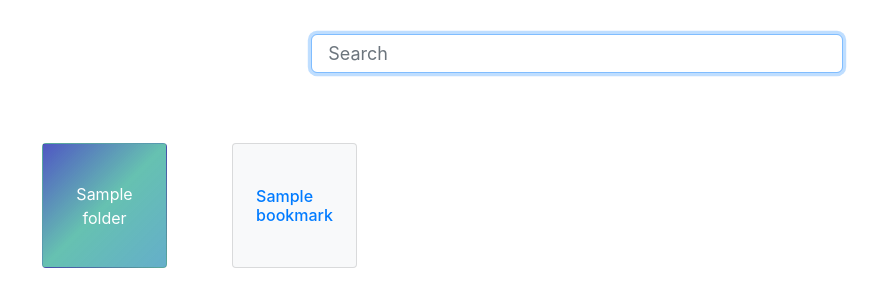
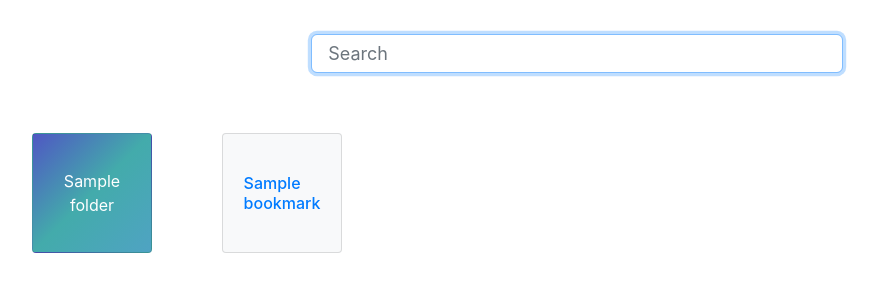
Before and after one commit to bsacash/fire-starter, a Flask app: template templates/index.html in a window 1280 px wide. Shown: the top 307 px of the page, without its empty margins (63-941 px from the left). Run offline with Flask 2, Linux system fonts and the light colour scheme; the template is opened without the code that fills it: most values are stand-ins (such as "Sample title", 1, 10 or a date in 2020); some libraries are stand-ins or nearby versions.

Commit message:
minor css update

```diff
--- a/static/css/custom.css
+++ b/static/css/custom.css
@@ -4,22 +4,20 @@
 
 .folder-color{
   background: linear-gradient(to bottom right, rgba(35,45,180,.8),
-                                                rgba(20,160,135,.65),
-                                                rgba(35,140,180,.7)) !important;
+                                                rgba(20,150,150,.8),
+                                                rgba(35,140,180,.8)) !important;
 }
 
 .innerbox
 {
-   display:block;
-   height: 125px;
-
-   width:125px; /* or whatever width you want. */
-   max-width:125px; /* or whatever width you want. */
+   /* display:block; */
+   height: 120px;
+   width:120px; /* or whatever width you want. */
+   max-width:120px; /* or whatever width you want. */
    display: inline-block;
 
-   padding: 20px 20px 20px 20px;
-   margin: 20px 20px 20px 20px;
-   border: 20px 20px 20px 20px;
+   padding: 15px 15px 15px 15px;
+   margin: 10px 10px 10px 10px;
 }
 
 .centering {
```
